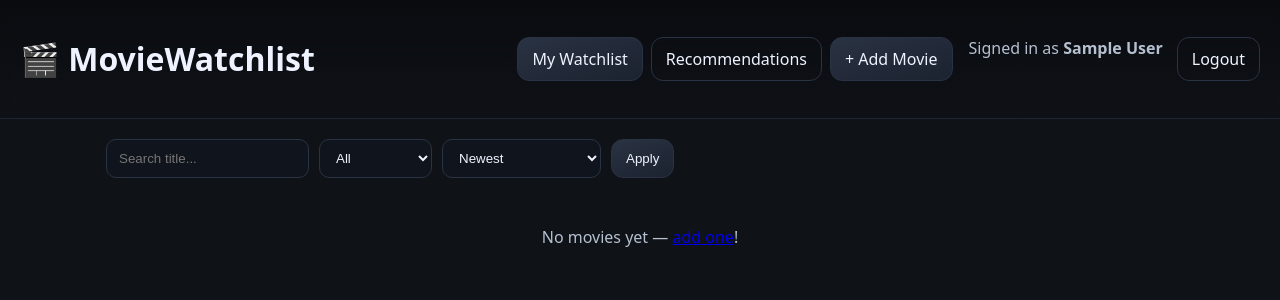
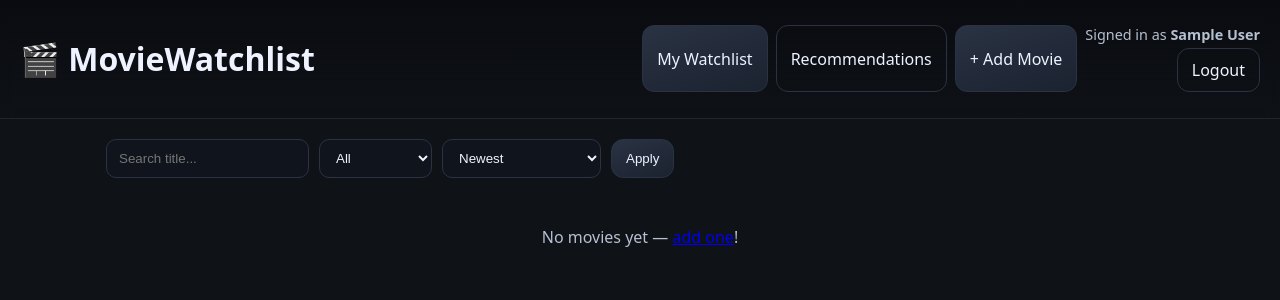
Before and after one commit to gvega2212/MovieWatchlist, a Flask app: page / in a window 1280 px wide. Shown: the top 300 px of the page. Run offline with Flask 3, Linux system fonts and the light colour scheme; the visitor is signed in with stand-in values (Sample User, id 1); data that the repository does not hold is empty.

Commit message:
small change

```diff
--- a/static/styles.css
+++ b/static/styles.css
@@ -5,6 +5,10 @@
 .topbar { position:sticky; top:0; z-index:10; display:flex; justify-content:space-between; align-items:center; padding:16px 20px; border-bottom:1px solid #1f2633; background:linear-gradient(180deg,rgba(9,11,15,.9),rgba(9,11,15,0)); backdrop-filter:blur(6px); }
 .topbar a { color:var(--text); text-decoration:none; }
 .nav { display:flex; gap:8px; }
+
+/* NEW: stack “Signed in as …” above Logout */
+.auth { display:flex; flex-direction:column; align-items:flex-end; gap:4px; }
+.auth .signed-in { font-size:0.9rem; }
 
 .container { max-width:1100px; margin:20px auto; padding:0 16px; }
 
--- a/templates/base.html
+++ b/templates/base.html
@@ -14,8 +14,10 @@
     <a href="{{ url_for('web.html_recommendations') }}" class="btn ghost">Recommendations</a>
     <a href="{{ url_for('web.html_search') }}" class="btn">+ Add Movie</a>
     {% if session.get('u') %}
-      <span class="muted" style="margin-left:8px;">Signed in as <strong>{{ session.get('u') }}</strong></span>
-      <a href="{{ url_for('web.html_logout') }}" class="btn ghost" style="margin-left:6px;">Logout</a>
+      <div class="auth">
+        <span class="muted signed-in">Signed in as <strong>{{ session.get('u') }}</strong></span>
+        <a href="{{ url_for('web.html_logout') }}" class="btn ghost">Logout</a>
+      </div>
     {% else %}
       <a href="{{ url_for('web.html_login_get') }}" class="btn ghost" style="margin-left:6px;">Login</a>
     {% endif %}
```
